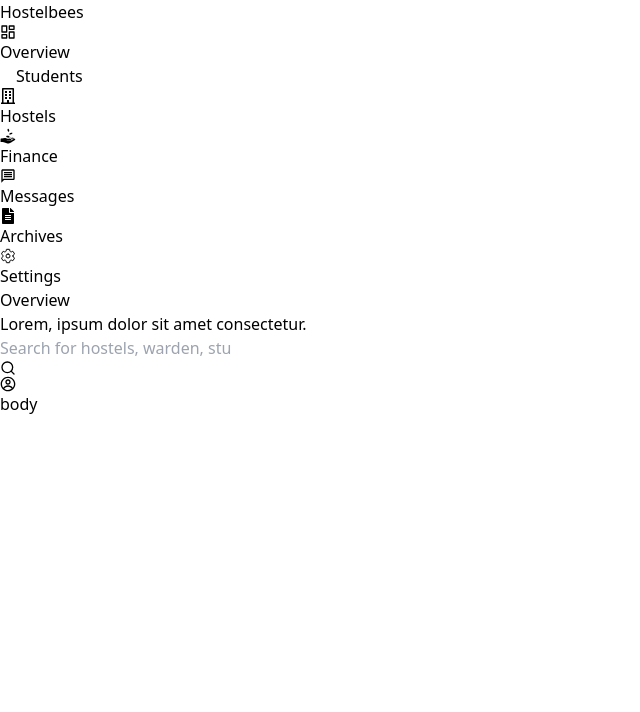
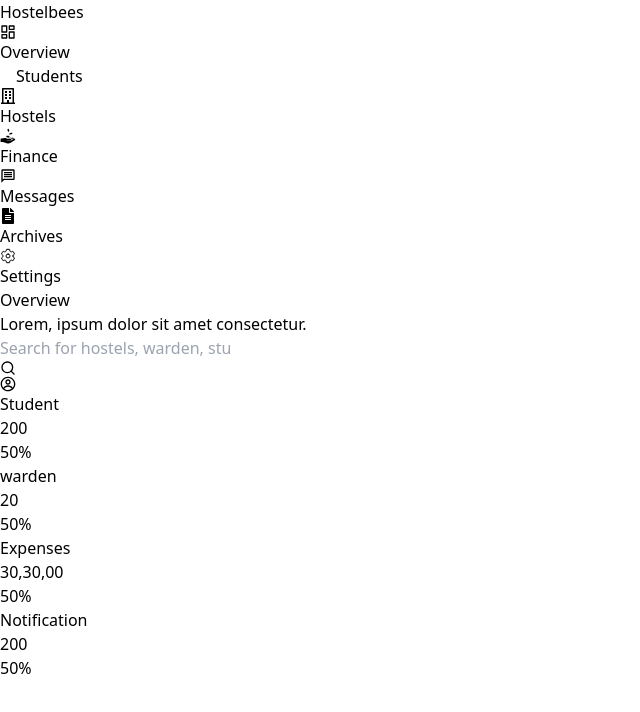
Before and after one commit to codewithbharat/hostelBees, a React (Vite) app in the folder client/: page /inst/dashboard in a window 1280 px wide. Shown: the top 712 px of the page, without its empty margins (0-640 px from the left). Built offline with nearby package versions, Linux system fonts and the light colour scheme; some icons are missing.

Commit message:
created -> Status Widgets

```diff
--- a/client/src/components/instComponents/Topbar.jsx
+++ b/client/src/components/instComponents/Topbar.jsx
@@ -4,7 +4,7 @@ import { FiSearch } from "react-icons/fi";
 
 const Topbar = () => {
   return (
-    <div className="flex flex-row w-full justify-between">
+    <div className="flex flex-row w-full h-full items-center justify-between">
         <div className="ml-4">
             <h1 className='text-xl'>
                 Overview
@@ -15,7 +15,7 @@ const Topbar = () => {
         </div>
 
         <div>
-          <div className="flex flex-row h-full items-center">
+          <div className="flex flex-row h-full pr-5 items-center">
             <input className="drop-shadow-md text-sm p-2 pl-2 pr-8 tracking-wider w-80 rounded-lg" type="text" placeholder='Search for hostels, warden, student, etc.' />
               <FiSearch className=' -ml-6 z-10 text-slate-600' />
             <CgProfile className='mr-8 ml-4 text-2xl rounded-full  text-slate-500' />
--- a/client/src/inst/InstDashboard.jsx
+++ b/client/src/inst/InstDashboard.jsx
@@ -1,9 +1,56 @@
 import React from 'react'
 import Layout from "../components/instComponents/Layout"
 const InstDashboard = () => {
+
+
+   const  StatusData = [
+        {
+            title : "Student",
+            strength : 200,
+            percentage : "50%"
+        },
+        {
+            title : "warden",
+            strength : 20,
+            percentage : "50%"
+        },
+        {
+            title : "Expenses",
+            strength : "30,30,00",
+            percentage : "50%"
+        },
+        {
+            title : "Notification",
+            strength : 200,
+            percentage : "50%"
+        },
+    ]
+
+    const StatusWidget = ({title , strength, percentage}) => {
+
+
+        return (
+            <div className=" w-56 h-28 shadow-md rounded-md flex flex-row justify-between p-5 m-10 items-center bg-white">
+                <div className="flex flex-col items-strech">
+                    <p className='text-lg'>{title}</p>
+                    <span className='text-sm'>{strength}</span>
+                </div>
+                <div className="flex items-center justify-center">
+                    {percentage}
+                </div>
+            </div>
+        )
+    }
+
     return (
         <Layout>
-            body
+            <div className="flex flex-row justify-between">
+                {
+                    StatusData.map(({title, strength, percentage}) => (
+                        <StatusWidget title={title} strength={strength} percentage={percentage} />
+                    ))
+                }
+            </div>
         </Layout>
     )
 }
```
